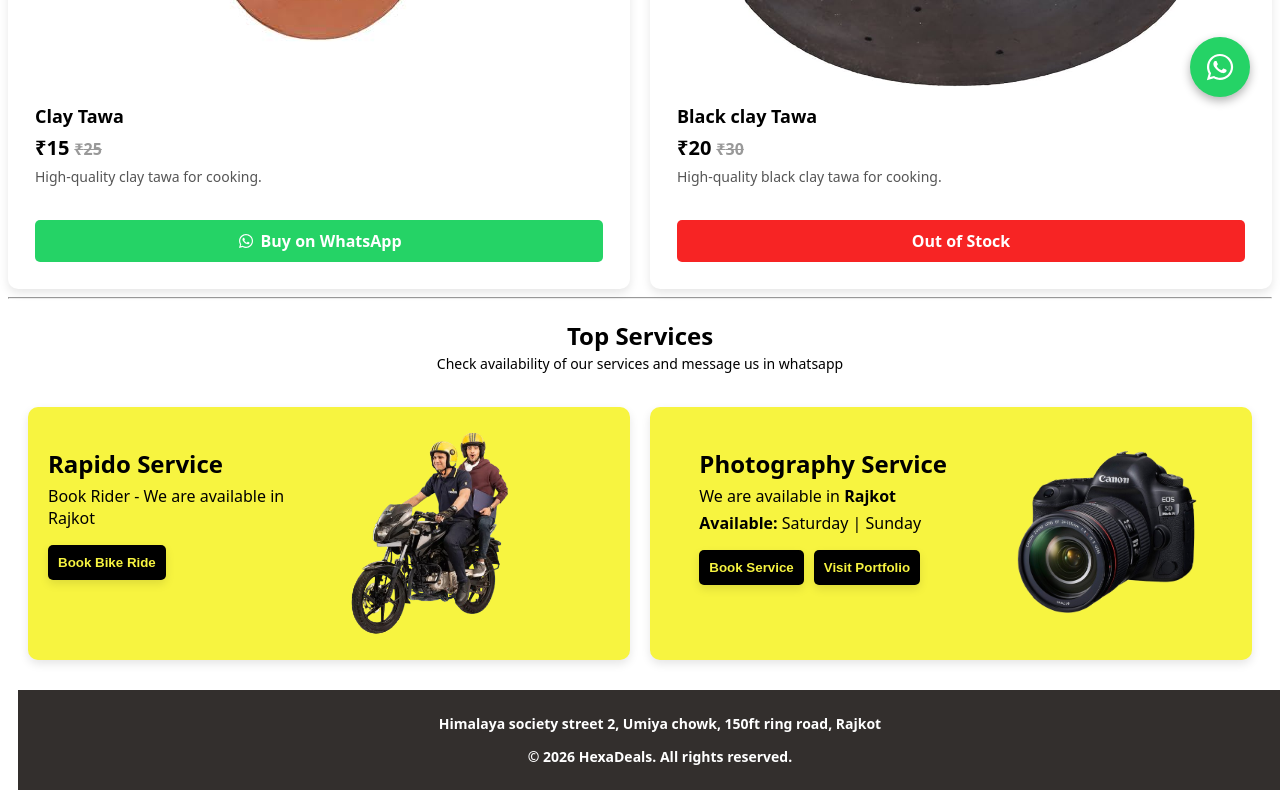
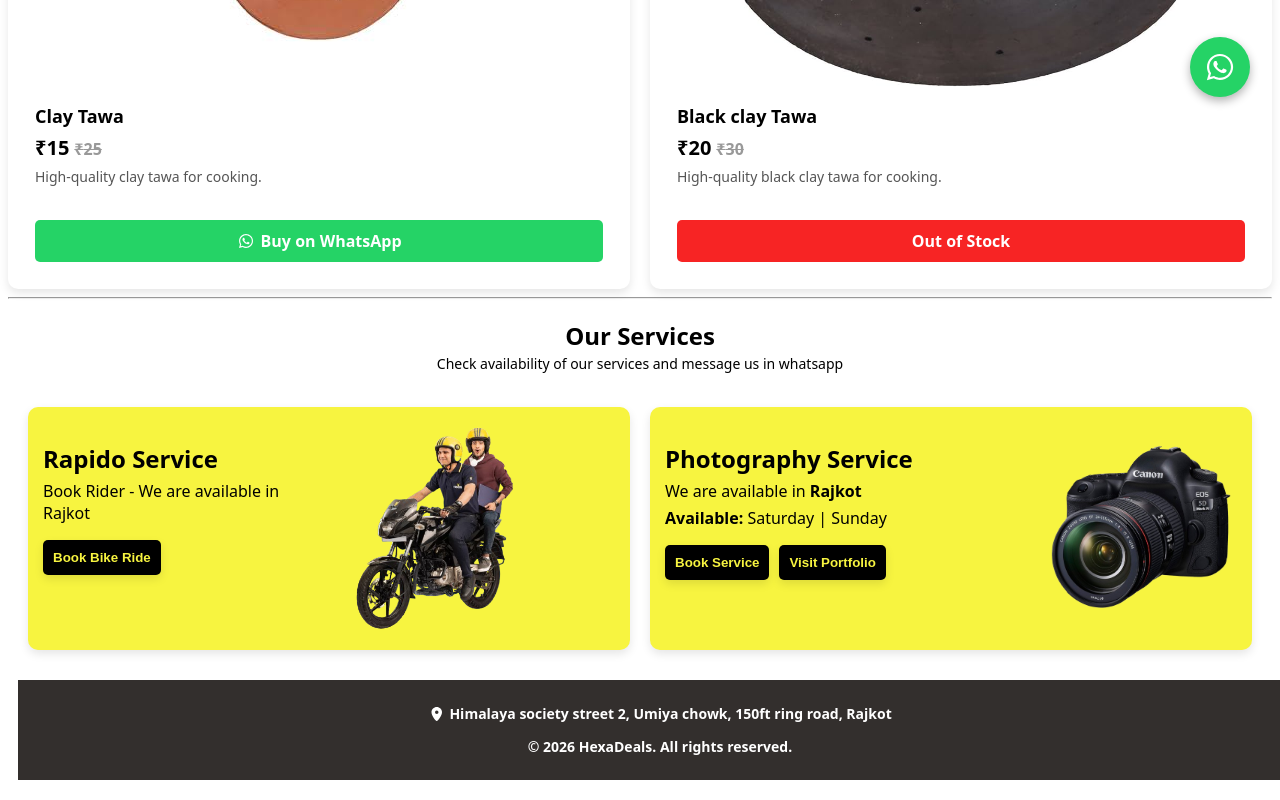
Before and after one commit to gunatitdesign/hexadeals, a React (Vite) app: page / in a window 1280 px wide. Shown: the part 673-1473 px from the top of the page. Built offline with nearby package versions, Linux system fonts and the light colour scheme.

Commit message:
Code pushed

```diff
--- a/package.json
+++ b/package.json
@@ -15,6 +15,7 @@
   "dependencies": {
     "@fortawesome/fontawesome-svg-core": "^7.1.0",
     "@fortawesome/free-brands-svg-icons": "^7.1.0",
+    "@fortawesome/free-solid-svg-icons": "^7.1.0",
     "@fortawesome/react-fontawesome": "^3.1.1",
     "react": "^19.2.0",
     "react-dom": "^19.2.0",
--- a/src/App.css
+++ b/src/App.css
@@ -3,6 +3,4 @@
     height: auto;
     display: block;
     overflow-x: hidden;
-    margin: 0;
-    padding: 0;
 }
--- a/src/Components/Footer/footer.jsx
+++ b/src/Components/Footer/footer.jsx
@@ -1,12 +1,12 @@
 import React from "react";
 import './footer.css';
 import { FontAwesomeIcon } from "@fortawesome/react-fontawesome";
-import { faPinterest } from "@fortawesome/free-brands-svg-icons";
+import { faLocationDot } from "@fortawesome/free-solid-svg-icons";
 
 function Footer() {
   return (
     <footer className="footer">
-      <p><FontAwesomeIcon icon="location-check" style={{color:"white"}}/> Himalaya society street 2, Umiya chowk, 150ft ring road, Rajkot</p>
+      <p><FontAwesomeIcon icon={faLocationDot} style={{color:"white"}}/> Himalaya society street 2, Umiya chowk, 150ft ring road, Rajkot</p>
       <p>&copy; 2026 HexaDeals. All rights reserved.</p>
     </footer>
   );
--- a/src/Components/Header/header.css
+++ b/src/Components/Header/header.css
@@ -22,7 +22,7 @@
 }
 
 .header-img {
-  width: 100vw;
+  width: 100%;
   height: 35vh;
   overflow-y: hidden;
   object-fit: cover;
--- a/src/Components/Products/product-card.jsx
+++ b/src/Components/Products/product-card.jsx
@@ -6,21 +6,28 @@ import { faWhatsapp } from "@fortawesome/free-brands-svg-icons";
 function ProductCard({ product }) {
   const { name, description, price, image, whatsappLink, availability } = product;
 
-  const openWhatsAppLink = () => {
-  const appUrl = "whatsapp://send?phone=918780497908";
+  const openWhatsAppFallback = () => {
+  const phone = "918780497908";
+  const message = "Hi, I am interested in this product";
+  const whatsappUrl = `https://wa.me/${phone}?text=${encodeURIComponent(message)}`;
 
-  // Try opening WhatsApp app
-  window.location.href = appUrl;
-
-  // Fallback to browser
-  setTimeout(() => {
-    window.open(product.whatsappLink, "_blank");
-  }, 1500);
+  window.open(whatsappUrl, "_blank");
 };
 
-<button onClick={openWhatsAppLink}>
-  Open WhatsApp
-</button>
+const openPrimaryLink = () => {
+  const opened = window.open(product.whatsappLink, "_blank");
+
+  setTimeout(() => {
+    if (opened) {
+      const confirmWhatsApp = window.confirm(
+        "Unable to open link. Would you like to contact via WhatsApp?"
+      );
+      if (confirmWhatsApp) {
+        openWhatsAppFallback();
+      }
+    }
+  }, 2000);
+};
 
   return (
     <div className="product-card">
@@ -38,7 +45,7 @@ function ProductCard({ product }) {
         <br></br>
         {availability.inStock ? (
           <a
-            href={openWhatsAppLink}
+            href={openPrimaryLink}
             target="_blank"
             rel="noopener noreferrer"
             className="whatsapp-btn"
--- a/src/Components/service-section/photographyService.css
+++ b/src/Components/service-section/photographyService.css
@@ -6,8 +6,12 @@
   display: flex;
   /* flex-direction: column;
   transition: transform 0.2s ease;*/
-  padding: 20px;
-  justify-content: space-around;
+  padding: 15px;
+  justify-content: space-between;
+}
+
+.photography-card-conent {
+  align-items: initial;
 }
 
 .photography-card img {
--- a/src/Components/service-section/photographyService.jsx
+++ b/src/Components/service-section/photographyService.jsx
@@ -4,8 +4,8 @@ import './photographyService.css';
 function PhotographyService() {
       const openInstagramProfile = () => {
         const username = "ravi.lakhtariya"; // replace with target user id
-        const appUrl = 'instagram://user?username=${username}';
-        const webUrl = 'https://www.instagram.com/${username}/';
+         const appUrl = `instagram://user?username=${username}`;
+          const webUrl = `https://www.instagram.com/${username}/`;
 
         // Try opening Instagram app
         window.location.href = appUrl;
@@ -28,7 +28,7 @@ function PhotographyService() {
 
     return (
          <div className="photography-card">
-            <div>
+            <div className="photography-card-content">
                 <h2 style={{marginBottom:'5px'}}>Photography Service</h2>
                 <p style={{marginTop:'5px',marginBottom:'5px'}}>We are available in <strong>Rajkot</strong></p>
                 <p style={{marginTop:'5px'}}><strong>Available:</strong> Saturday | Sunday </p>
--- a/src/Components/service-section/rapidoService.css
+++ b/src/Components/service-section/rapidoService.css
@@ -6,10 +6,12 @@
   display: flex;
   /* flex-direction: column;
   transition: transform 0.2s ease;*/
-  padding: 20px;
-  justify-content: space-around;
+  padding: 15px;
+  justify-content: space-between;
 }
-
+.rapido-card-conent {
+ align-items: initial;
+}
 .rapido-card img {
     width: 25vw;
     max-width: 35vw;
--- a/src/Components/service-section/rapidoService.jsx
+++ b/src/Components/service-section/rapidoService.jsx
@@ -14,7 +14,7 @@ function RapidoService() {
 
     return (
          <div className="rapido-card">
-            <div>
+            <div className="rapido-card-content">
                 <h2 style={{marginBottom:'5px'}}>Rapido Service</h2>
                 <p style={{marginTop:'5px'}}>Book Rider - We are available in Rajkot</p>
                 <button className="rapido-card-button" onClick={openRapido} formTarget="_blank">Book Bike Ride</button>
--- a/src/Components/service-section/serviceSection.jsx
+++ b/src/Components/service-section/serviceSection.jsx
@@ -8,7 +8,7 @@ function ServiceSection() {
     return (
     <div>
       <div style={{textAlign: "center"}}>
-      <h2 style={{marginBottom:'2px'}}>Top Services</h2>
+      <h2 style={{marginBottom:'2px'}}>Our Services</h2>
       <p style={{marginTop:'2px',fontSize:'14px'}}>Check availability of our services and message us in whatsapp</p>
       </div>
       <div className="service-container">
--- a/src/index.css
+++ b/src/index.css
@@ -4,7 +4,7 @@
   display: block;
   overflow-x: hidden;
   font-family: system-ui, Avenir, Helvetica, Arial, sans-serif;
-   font-synthesis: none;
+  font-synthesis: none;
   text-rendering: optimizeLegibility;
   -webkit-font-smoothing: antialiased;
   -moz-osx-font-smoothing: grayscale;
```
Also changed, not shown: 1 other file (tests, documents, lock files or other folders).
